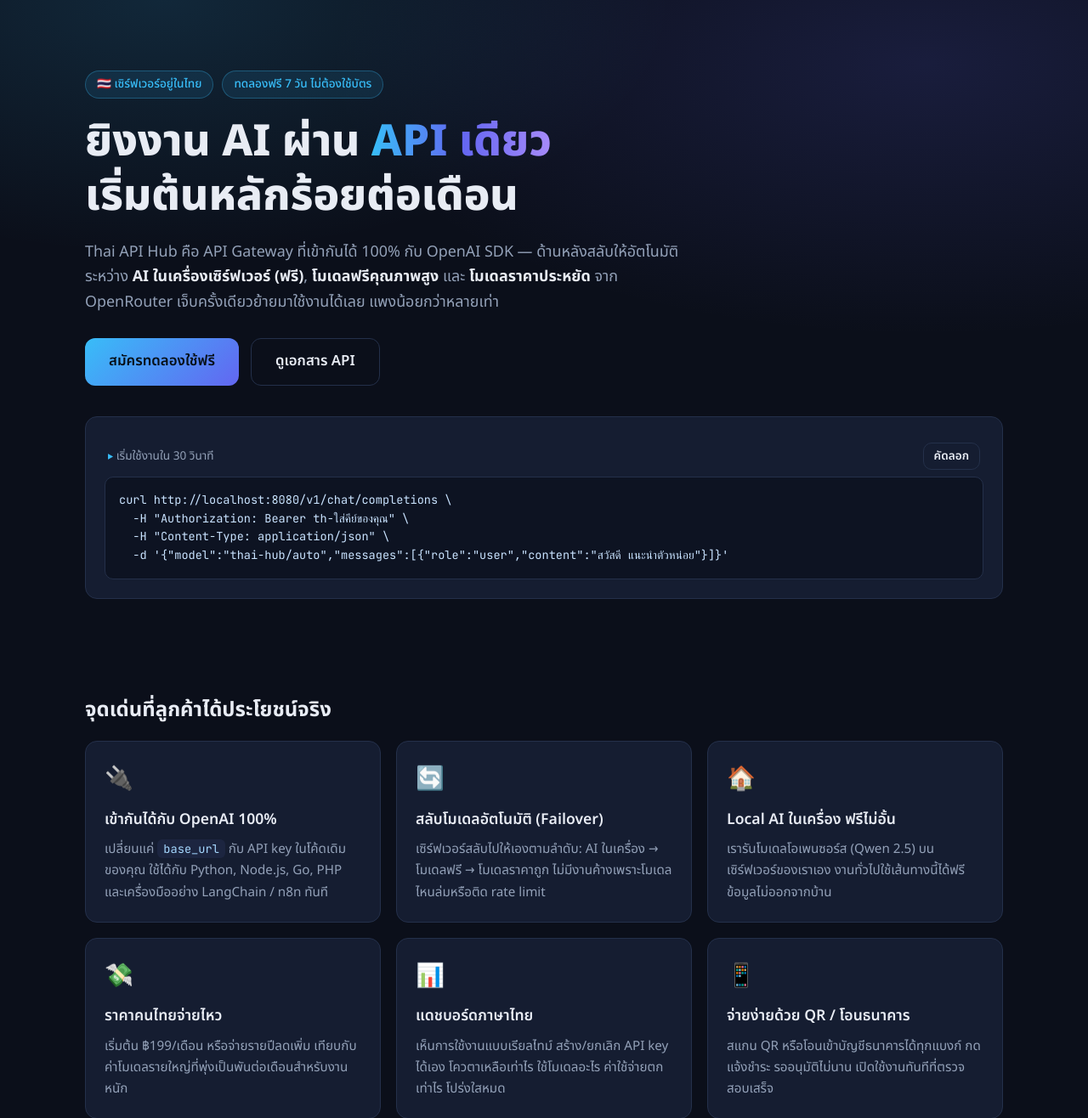
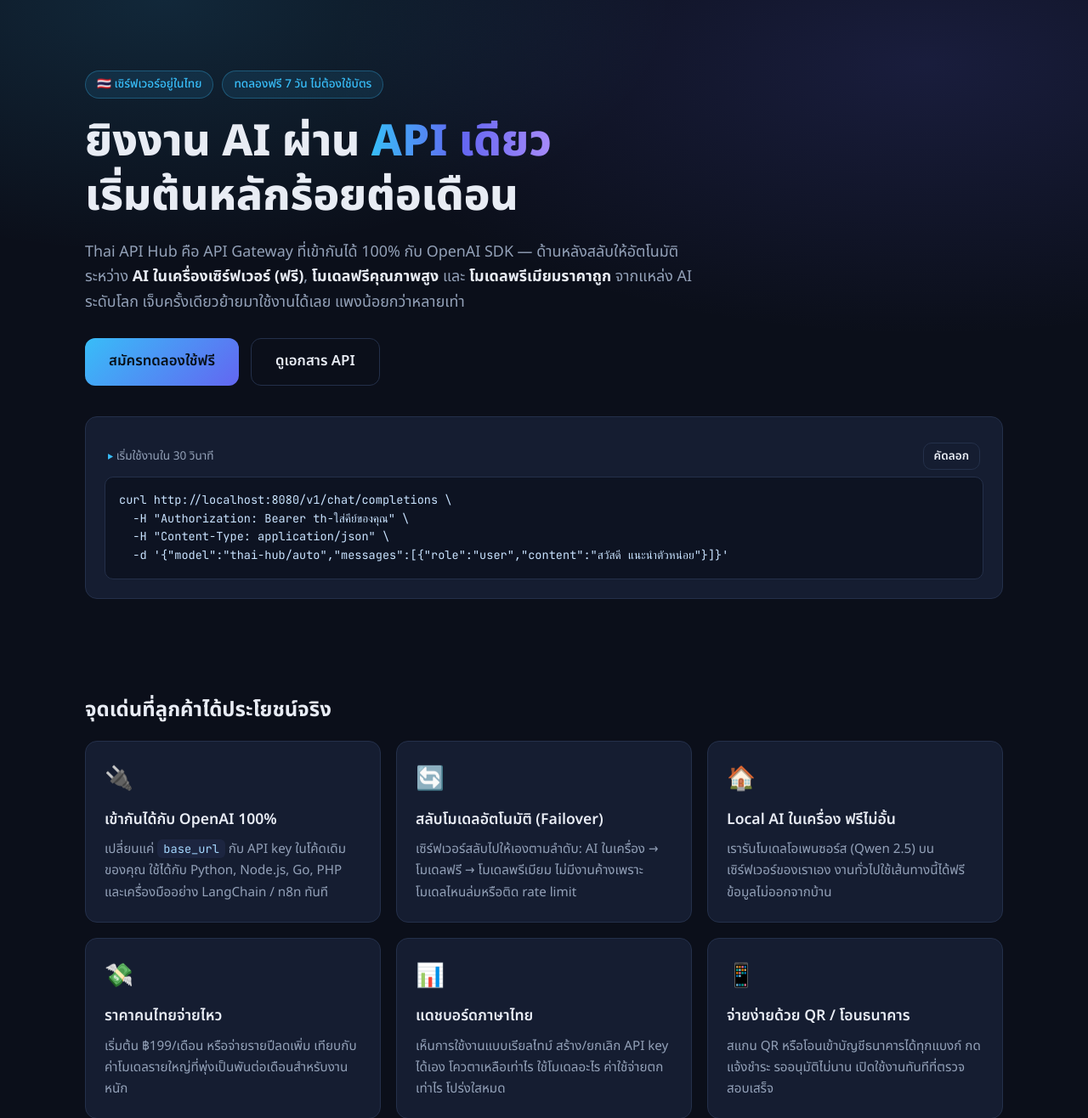
Before and after one commit to Nextall456/thai-api-hub, a FastAPI app: page / in a window 1280 px wide. Shown: the part 61-1377 px from the top of the page at 85% size. Run offline with FastAPI, Linux system fonts and the light colour scheme.

Commit message:
feat: rebrand OpenRouter to 'AI ระดับโลก / พรีเมียม' across all customer-facing text

```diff
--- a/app/db.py
+++ b/app/db.py
@@ -132,13 +132,13 @@
 PLANS = [
     dict(code="trial", name_th="ทดลองใช้ฟรี", tier=0, price_month_thb=0, price_year_thb=0,
          daily_requests=30, monthly_tokens=300_000, rpm=10, chain="local_first", passthrough=0, sort=0,
-         features_th="โมเดลในเครื่อง (Local AI) + โมเดลฟรีจาก OpenRouter|30 คำขอ/วัน|300,000 tokens/เดือน|ใช้ฟรี 7 วันหลังสมัคร"),
+         features_th="โมเดลในเครื่อง (Local AI) + โมเดลฟรีคุณภาพสูงจาก AI ระดับโลก|30 คำขอ/วัน|300,000 tokens/เดือน|ใช้ฟรี 7 วันหลังสมัคร"),
     dict(code="starter", name_th="เริ่มต้น", tier=1, price_month_thb=199, price_year_thb=1990,
          daily_requests=300, monthly_tokens=3_000_000, rpm=30, chain="local_first", passthrough=0, sort=1,
          features_th="+ โมเดลราคาประหยัด (DeepSeek V3, Gemini Flash, GPT-4o-mini)|300 คำขอ/วัน|3 ล้าน tokens/เดือน|30 คำขอ/นาที|ชำระผ่านโอนธนาคาร/QR"),
     dict(code="pro", name_th="โปร", tier=2, price_month_thb=499, price_year_thb=4990,
          daily_requests=1_500, monthly_tokens=15_000_000, rpm=60, chain="quality_first", passthrough=1, sort=2,
-         features_th="ทุกโมเดล + เลือกโมเดลใดก็ได้จาก OpenRouter|เส้นทางคุณภาพก่อน: Free → ประหยัด → Local|1,500 คำขอ/วัน|15 ล้าน tokens/เดือน|60 คำขอ/นาที|รองรับ alias โมเดลทั้ง 5 แบบ"),
+         features_th="ทุกโมเดล + เลือกโมเดล AI ระดับโลกได้เองทุกตัว|เส้นทางคุณภาพก่อน: ฟรี → พรีเมียม → Local|1,500 คำขอ/วัน|15 ล้าน tokens/เดือน|60 คำขอ/นาที|รองรับ alias โมเดลทั้ง 5 แบบ"),
     dict(code="business", name_th="ธุรกิจ", tier=3, price_month_thb=1_499, price_year_thb=14_990,
          daily_requests=10_000, monthly_tokens=80_000_000, rpm=120, chain="quality_first", passthrough=1, sort=3,
          features_th="สูงสุดทุกอย่างของแพ็กเกจโปร|10,000 คำขอ/วัน|80 ล้าน tokens/เดือน|120 คำขอ/นาที|เหมาะกับทีม/เอเจนซี่|สนับสนุนลำดับแรก"),
--- a/app/services/router_engine.py
+++ b/app/services/router_engine.py
@@ -8,8 +8,8 @@
 ALIAS_INFO = {
     "thai-hub/auto": "เลือกเส้นทางอัตโนมัติ คุ้มค่าสุดตามแพ็กเกจ (แนะนำ)",
     "thai-hub/local": "AI รันในเครื่องเซิร์ฟเวอร์ ฟรี ไม่ออกบิลนอกบ้าน",
-    "thai-hub/free": "โมเดลฟรีคุณภาพดีจาก OpenRouter (Llama 3.3 70B, DeepSeek V3 ฯลฯ)",
-    "thai-hub/cheap": "โมเดลราคาประหยัดที่งานดี (DeepSeek V3, Gemini Flash, GPT-4o-mini)",
+    "thai-hub/free": "โมเดลฟรีคุณภาพสูงจาก AI ระดับโลก (Llama 3.3 70B, DeepSeek V3 ฯลฯ)",
+    "thai-hub/cheap": "โมเดลพรีเมียมราคาถูกที่งานดี (DeepSeek V3.1, Gemini Flash, GPT-4o-mini)",
     "thai-hub/best": "สายคุณภาพ — ลองตัวที่ฉลาดที่สุดก่อน แล้วค่อยลดหลั่น",
 }
 # alias นี้ต้องใช้แพ็กเกจ tier ขั้นต่ำเท่าไร
--- a/app/templates/docs.html
+++ b/app/templates/docs.html
@@ -81,7 +81,7 @@
         {% endfor %}
       </table>
     </div>
-    <p class="muted">แพ็กเกจโปรขึ้นไป ส่งชื่อโมเดลตรงจาก OpenRouter ได้ เช่น <code>deepseek/deepseek-chat-v3.1</code> — ดูรายการทั้งหมดที่ endpoint <code>GET /v1/models</code></p>
+    <p class="muted">แพ็กเกจโปรขึ้นไป ส่งชื่อโมเดลตรงได้ (เช่น <code>deepseek/deepseek-chat-v3.1</code>) — ดูรายการทั้งหมดที่ endpoint <code>GET /v1/models</code></p>
 
     <h2>โควตาแต่ละแพ็กเกจ</h2>
     <div class="card table-card">
--- a/app/templates/index.html
+++ b/app/templates/index.html
@@ -5,7 +5,7 @@
     <div class="badge-line"><span class="badge">🇹🇭 เซิร์ฟเวอร์อยู่ในไทย</span><span class="badge">ทดลองฟรี 7 วัน ไม่ต้องใช้บัตร</span></div>
     <h1>ยิงงาน AI ผ่าน <span class="grad">API เดียว</span><br>เริ่มต้นหลักร้อยต่อเดือน</h1>
     <p class="lead">Thai API Hub คือ API Gateway ที่เข้ากันได้ 100% กับ OpenAI SDK — ด้านหลังสลับให้อัตโนมัติระหว่าง
-    <b>AI ในเครื่องเซิร์ฟเวอร์ (ฟรี)</b>, <b>โมเดลฟรีคุณภาพสูง</b> และ <b>โมเดลราคาประหยัด</b> จาก OpenRouter
+    <b>AI ในเครื่องเซิร์ฟเวอร์ (ฟรี)</b>, <b>โมเดลฟรีคุณภาพสูง</b> และ <b>โมเดลพรีเมียมราคาถูก</b> จากแหล่ง AI ระดับโลก
     เจ็บครั้งเดียวย้ายมาใช้งานได้เลย แพงน้อยกว่าหลายเท่า</p>
     <div class="cta-row">
       <a class="btn btn-primary btn-lg" href="/signup">สมัครทดลองใช้ฟรี</a>
@@ -26,7 +26,7 @@
     <h2>จุดเด่นที่ลูกค้าได้ประโยชน์จริง</h2>
     <div class="grid grid-3">
       <div class="card"><div class="icon">🔌</div><h3>เข้ากันได้กับ OpenAI 100%</h3><p>เปลี่ยนแค่ <code>base_url</code> กับ API key ในโค้ดเดิมของคุณ ใช้ได้กับ Python, Node.js, Go, PHP และเครื่องมืออย่าง LangChain / n8n ทันที</p></div>
-      <div class="card"><div class="icon">🔄</div><h3>สลับโมเดลอัตโนมัติ (Failover)</h3><p>เซิร์ฟเวอร์สลับไปให้เองตามลำดับ: AI ในเครื่อง → โมเดลฟรี → โมเดลราคาถูก ไม่มีงานค้างเพราะโมเดลไหนล่มหรือติด rate limit</p></div>
+      <div class="card"><div class="icon">🔄</div><h3>สลับโมเดลอัตโนมัติ (Failover)</h3><p>เซิร์ฟเวอร์สลับไปให้เองตามลำดับ: AI ในเครื่อง → โมเดลฟรี → โมเดลพรีเมียม ไม่มีงานค้างเพราะโมเดลไหนล่มหรือติด rate limit</p></div>
       <div class="card"><div class="icon">🏠</div><h3>Local AI ในเครื่อง ฟรีไม่อั้น</h3><p>เรารันโมเดลโอเพนซอร์ส (Qwen 2.5) บนเซิร์ฟเวอร์ของเราเอง งานทั่วไปใช้เส้นทางนี้ได้ฟรี ข้อมูลไม่ออกจากบ้าน</p></div>
       <div class="card"><div class="icon">💸</div><h3>ราคาคนไทยจ่ายไหว</h3><p>เริ่มต้น ฿199/เดือน หรือจ่ายรายปีลดเพิ่ม เทียบกับค่าโมเดลรายใหญ่ที่พุ่งเป็นพันต่อเดือนสำหรับงานหนัก</p></div>
       <div class="card"><div class="icon">📊</div><h3>แดชบอร์ดภาษาไทย</h3><p>เห็นการใช้งานแบบเรียลไทม์ สร้าง/ยกเลิก API key ได้เอง โควตาเหลือเท่าไร ใช้โมเดลอะไร ค่าใช้จ่ายตกเท่าไร โปร่งใสหมด</p></div>
@@ -86,7 +86,7 @@
     <h2>คำถามที่พบบ่อย</h2>
     <div class="faq">
       <details><summary>ต่างจากไปสมัคร OpenAI/Anthropic เองยังไง?</summary><p>ไม่ต้องสมัครบัตรต่างประเทศ ไม่ต้องจ่ายดอลลาร์ ไม่ต้องดูแลหลายบัญชี — จ่ายบาทเดียวจบ และระบบเลือกโมเดลที่ถูกที่สุดที่งานออกมาดีให้เอง</p></details>
-      <details><summary>โมเดลอะไรบ้าง?</summary><p>เส้นทางฟรีใช้ตัวเก่งๆ อย่าง Llama 3.3 70B, DeepSeek V3, Qwen3, Gemma 3 ส่วนเส้นทางประหยัดใช้ DeepSeek V3.1, Gemini Flash, GPT-4o-mini และแพ็กเกจโปรขึ้นไปเลือกโมเดลจาก OpenRouter ได้เองทุกตัว</p></details>
+      <details><summary>โมเดลอะไรบ้าง?</summary><p>เส้นทางฟรีใช้ตัวเก่งๆ อย่าง Llama 3.3 70B, DeepSeek V3, Qwen3, Gemma 3 ส่วนเส้นทางพรีเมียมใช้โมเดลชั้นนำอย่าง DeepSeek V3.1, Gemini Flash, GPT-4o-mini และแพ็กเกจโปรขึ้นไปเลือกโมเดล AI ระดับโลกได้เองทุกตัว</p></details>
       <details><summary>"AI ในเครื่อง" แปลว่าอะไร?</summary><p>เรารันโมเดลโอเพนซอร์สบนเซิร์ฟเวอร์ของเราเอง คำขอของคุณไม่ต้องออกไปหาบริการภายนอก — เหมาะกับงานทั่วไป ช่วยประหยัดค่าโมเดลได้มหาศาล</p></details>
       <details><summary>จ่ายเงินยังไง? ยกเลิกได้ไหม?</summary><p>สแกน QR หรือโอนเข้าบัญชีธนาคารจากหน้าบิลในแดชบอร์ด กดแจ้งชำระ แล้วรออนุมัติ หมดสัญญาแล้วไม่ต่อก็จบ ไม่มีบัตรถูกตัดอัตโนมัติ</p></details>
       <details><summary>โควตาเกินแล้วเกิดอะไรขึ้น?</summary><p>API จะตอบ 429 พร้อมข้อความภาษาไทยบอกเหตุผล คุณต่ออายุหรืออัปเกรดแพ็กเกจได้ทันทีจากหน้า Billing</p></details>
--- a/app/templates/playground.html
+++ b/app/templates/playground.html
@@ -13,8 +13,8 @@
           <select id="pg-model">
             <option value="thai-hub/auto">thai-hub/auto — อัตโนมัติ (แนะนำ)</option>
             <option value="thai-hub/local">thai-hub/local — AI ในเครื่อง</option>
-            <option value="thai-hub/free">thai-hub/free — โมเดลฟรี OpenRouter</option>
-            <option value="thai-hub/cheap">thai-hub/cheap — โมเดลราคาประหยัด</option>
+            <option value="thai-hub/free">thai-hub/free — โมเดลฟรีคุณภาพสูง</option>
+            <option value="thai-hub/cheap">thai-hub/cheap — โมเดลพรีเมียมราคาถูก</option>
             <option value="thai-hub/best">thai-hub/best — สายคุณภาพ</option>
           </select>
         </div>
```
